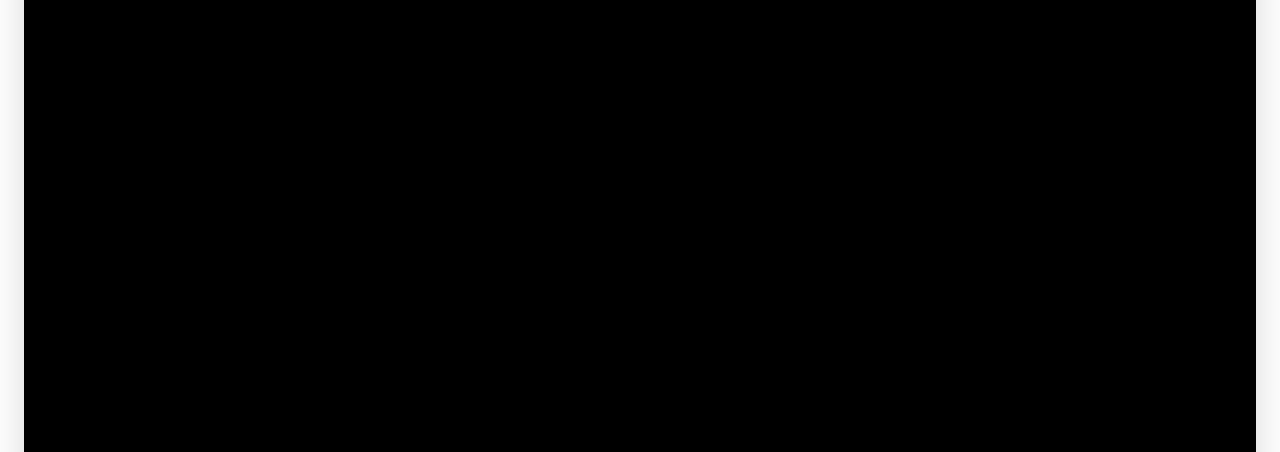
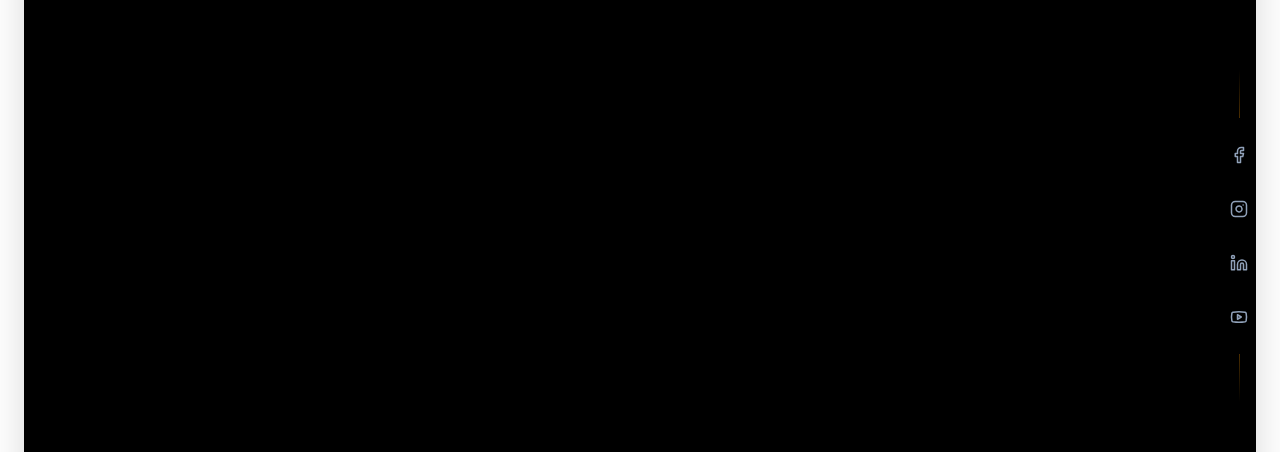
Before and after one commit to Sharjun-Hussain/ivtc-landing-page, a Next.js app: page / in a window 1280 px wide. Shown: the part 164-616 px from the top of the page. Built offline with nearby package versions, Linux system fonts and the light colour scheme.

Commit message:
feat:added new feature for social media sidebar

```diff
--- /dev/null
+++ b/app/Components/SocialSidebar.jsx
@@ -0,0 +1,43 @@
+"use client";
+import React from "react";
+import { Facebook, Instagram, Linkedin, Youtube } from "lucide-react";
+
+const SocialSidebar = () => {
+  const socials = [
+    { icon: <Facebook size={18} />, url: "https://facebook.com/ivtc.campus", label: "Facebook" },
+    { icon: <Instagram size={18} />, url: "https://instagram.com/ivtc.campus", label: "Instagram" },
+    { icon: <Linkedin size={18} />, url: "https://linkedin.com/school/ivtc", label: "LinkedIn" },
+    { icon: <Youtube size={18} />, url: "https://youtube.com/@ivtc", label: "YouTube" },
+  ];
+
+  return (
+    <div className="fixed right-6 top-1/2 -translate-y-1/2 z-100 hidden lg:flex flex-col gap-5 items-center">
+      {/* Decorative vertical line (Top) */}
+      <div className="w-px h-12 bg-linear-to-b from-transparent to-amber-500/30" />
+
+      {socials.map((social, idx) => (
+        <a
+          key={idx}
+          href={social.url}
+          target="_blank"
+          rel="noopener noreferrer"
+          className="group relative p-2 text-slate-400 hover:text-amber-600 transition-all duration-300"
+          aria-label={social.label}
+        >
+          {/* Tooltip */}
+          <span className="absolute right-full mr-4 top-1/2 -translate-y-1/2 px-3 py-1 bg-slate-900 text-white text-[10px] font-bold uppercase tracking-widest rounded-md opacity-0 group-hover:opacity-100 transition-opacity pointer-events-none whitespace-nowrap">
+            {social.label}
+          </span>
+          <div className="group-hover:scale-120 transition-transform">
+            {social.icon}
+          </div>
+        </a>
+      ))}
+
+      {/* Decorative vertical line (Bottom) */}
+      <div className="w-px h-12 bg-linear-to-t from-transparent to-amber-500/30" />
+    </div>
+  );
+};
+
+export default SocialSidebar;
--- a/app/layout.js
+++ b/app/layout.js
@@ -1,6 +1,8 @@
 import { Geist, Geist_Mono } from "next/font/google";
 import "./globals.css";
 import { ThemeProvider } from "./providers/theme-provider";
+import SmoothScrollProvider from "./providers/SmoothScroll";
+import SocialSidebar from "./Components/SocialSidebar";
 
 const geistSans = Geist({
   variable: "--font-geist-sans",
@@ -23,12 +25,15 @@
       <body
         className={`${geistSans.variable} ${geistMono.variable} antialiased`}
       >
-         <ThemeProvider
+        <ThemeProvider
           attribute="class"
           defaultTheme="light"
           disableTransitionOnChange
-          >
-        {children}
+        >
+          <SmoothScrollProvider>
+            <SocialSidebar />
+            {children}
+          </SmoothScrollProvider>
 
         </ThemeProvider>
       </body>
--- /dev/null
+++ b/app/providers/SmoothScroll.js
@@ -0,0 +1,38 @@
+"use client";
+import { ReactLenis, useLenis } from "lenis/react";
+import { useEffect } from "react";
+import { gsap } from "gsap";
+import { ScrollTrigger } from "gsap/ScrollTrigger";
+
+export default function SmoothScrollProvider({ children }) {
+    const lenis = useLenis();
+
+    useEffect(() => {
+        if (!lenis) return;
+
+        // Ensure ScrollTrigger updates on Lenis scroll
+        lenis.on("scroll", ScrollTrigger.update);
+
+        // Add Lenis to GSAP ticker for synchronized animation frames
+        const updateTicker = (time) => {
+            lenis.raf(time * 1000);
+        };
+
+        gsap.ticker.add(updateTicker);
+
+        return () => {
+            gsap.ticker.remove(updateTicker);
+        };
+    }, [lenis]);
+
+    return (
+        <ReactLenis root options={{
+            lerp: 0.1,
+            duration: 1.5,
+            smoothWheel: true,
+            autoRaf: false // We use GSAP's ticker instead for better sync
+        }}>
+            {children}
+        </ReactLenis>
+    );
+}
--- a/app/sections/Hero.jsx
+++ b/app/sections/Hero.jsx
@@ -114,7 +114,6 @@
     const handleScroll = () => {
       if (!ticking) {
         window.requestAnimationFrame(() => {
-          // Only update state if the value actually changes
           const scrolled = window.scrollY > 20;
           setIsScrolled((prev) => (prev !== scrolled ? scrolled : prev));
           ticking = false;
@@ -122,6 +121,9 @@
         ticking = true;
       }
     };
+
+    // Initial check
+    handleScroll();
 
     window.addEventListener("scroll", handleScroll, { passive: true });
     return () => window.removeEventListener("scroll", handleScroll);
@@ -162,7 +164,7 @@
   return (
     <>
       <header
-        className={`fixed top-0 left-0 w-full z-[100] p-4 md:p-6 flex justify-center transition-transform duration-500 will-change-transform ${
+        className={`fixed top-0 left-0 w-full z-100 p-4 md:p-6 flex justify-center transition-transform duration-500 will-change-transform ${
           isScrolled && !isMenuOpen
             ? "-translate-y-2 md:translate-y-0"
             : "translate-y-0"
@@ -231,21 +233,21 @@
                 {/* MEGA MENU PANEL */}
                 {link.hasMega && activeMenu === link.name && (
                   <div className="absolute top-full -left-20 pt-6 cursor-default">
-                    <div className="w-[600px] bg-white dark:bg-slate-900 rounded-[2.5rem] p-8 shadow-2xl border border-slate-200 dark:border-white/10 text-left">
+                    <div className="w-[600px] bg-white dark:bg-[#0a0a0a] rounded-[2.5rem] p-8 shadow-2xl border border-slate-200 dark:border-white/10 text-left">
                       <div className="grid grid-cols-2 gap-4">
                         {menuData[link.name].map((item, i) => (
                           <div
                             key={i}
-                            className="group/item cursor-pointer p-5 rounded-3xl bg-slate-50 dark:bg-white/5 hover:bg-slate-900 dark:hover:bg-white transition-colors duration-200"
+                            className="group/item cursor-pointer p-5 rounded-3xl bg-slate-50 dark:bg-white/5 hover:bg-amber-600 dark:hover:bg-amber-600 transition-colors duration-200"
                           >
-                            <h4 className="text-slate-900 dark:text-white font-bold text-[14px] mb-1 flex items-center justify-between group-hover/item:text-white dark:group-hover/item:text-black transition-colors">
+                            <h4 className="text-slate-900 dark:text-white font-bold text-[14px] mb-1 flex items-center justify-between group-hover/item:text-white dark:group-hover/item:text-white transition-colors">
                               {item.title}
                               <ArrowRight
                                 size={15}
                                 className="opacity-0 -translate-x-3 group-hover/item:opacity-100 group-hover/item:translate-x-0 transition-all duration-300"
                               />
                             </h4>
-                            <p className="text-slate-600 dark:text-slate-400 text-xs leading-relaxed group-hover/item:text-slate-50 dark:group-hover/item:text-slate-900 transition-colors">
+                            <p className="text-slate-600 dark:text-slate-400 text-xs leading-relaxed group-hover/item:text-white dark:group-hover/item:text-white/90 transition-colors">
                               {item.desc}
                             </p>
                           </div>
@@ -261,7 +263,7 @@
                             Spring Semester • March 2026
                           </p>
                         </div>
-                        <button className="px-6 py-3 bg-slate-900 dark:bg-white text-white dark:text-black text-[10px] font-bold uppercase tracking-widest rounded-full hover:bg-slate-800 dark:hover:bg-slate-200 transition-all">
+                        <button className="px-6 py-3 bg-linear-to-r from-amber-600 to-orange-600 hover:from-amber-700 hover:to-orange-700 text-white text-[10px] font-bold uppercase tracking-widest rounded-full transition-all shadow-lg">
                           View All Courses
                         </button>
                       </div>
@@ -288,8 +290,8 @@
              href="https://lms.ivtccampus.lk"
               className={`hidden lg:block px-8 py-3 text-[11px] font-bold uppercase tracking-widest rounded-full transition-all ${
                 isScrolled
-                  ? "bg-gradient-to-r from-amber-600 to-orange-600 hover:from-amber-700 hover:to-orange-700 text-white shadow-lg"
-                  : "bg-gradient-to-r from-amber-600 to-orange-600 hover:from-amber-700 hover:to-orange-700 text-white shadow-xl"
+                  ? "bg-linear-to-r from-amber-600 to-orange-600 hover:from-amber-700 hover:to-orange-700 text-white shadow-lg"
+                  : "bg-linear-to-r from-amber-600 to-orange-600 hover:from-amber-700 hover:to-orange-700 text-white shadow-xl"
               }`}
             >
               Login to LMS
@@ -312,7 +314,7 @@
 
       {/* MOBILE OVERLAY */}
       <div
-        className={`fixed inset-0 z-[95] bg-white dark:bg-[#080808] transition-all duration-300 ease-in-out lg:hidden ${
+        className={`fixed inset-0 z-50 bg-white dark:bg-[#080808] transition-all duration-300 ease-in-out lg:hidden ${
           isMenuOpen
             ? "opacity-100 visible translate-y-0"
             : "opacity-0 invisible -translate-y-5"
@@ -349,7 +351,7 @@
             </Link>
             <Link
               href="https://lms.ivtccampus.lk"
-              className="w-full py-4 bg-gradient-to-r from-amber-600 to-orange-600 hover:from-amber-700 hover:to-orange-700 text-white font-black uppercase tracking-widest rounded-2xl shadow-lg flex items-center justify-center gap-2 text-[10px] md:text-xs transition-all"
+              className="w-full py-4 bg-linear-to-r from-amber-600 to-orange-600 hover:from-amber-700 hover:to-orange-700 text-white font-black uppercase tracking-widest rounded-2xl shadow-lg flex items-center justify-center gap-2 text-[10px] md:text-xs transition-all"
               onClick={closeMenu}
             >
               Login to LMS
--- a/package.json
+++ b/package.json
@@ -19,6 +19,7 @@
     "embla-carousel-react": "^8.6.0",
     "gsap": "^3.14.2",
     "input-otp": "^1.4.2",
+    "lenis": "^1.3.17",
     "lucide-react": "^0.563.0",
     "next": "16.1.6",
     "next-themes": "^0.4.6",
```
Also changed, not shown: 1 other file (tests, documents, lock files or other folders).
